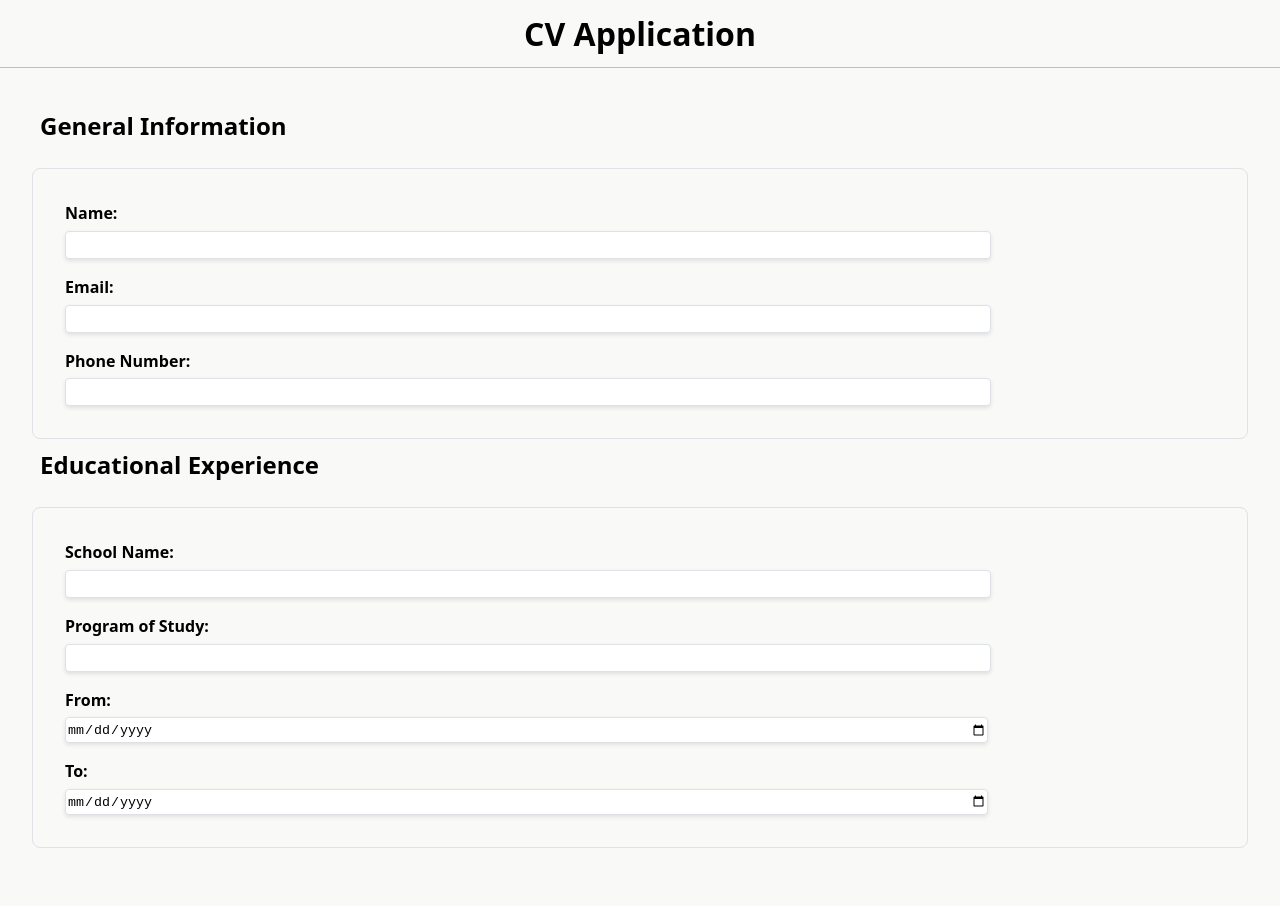
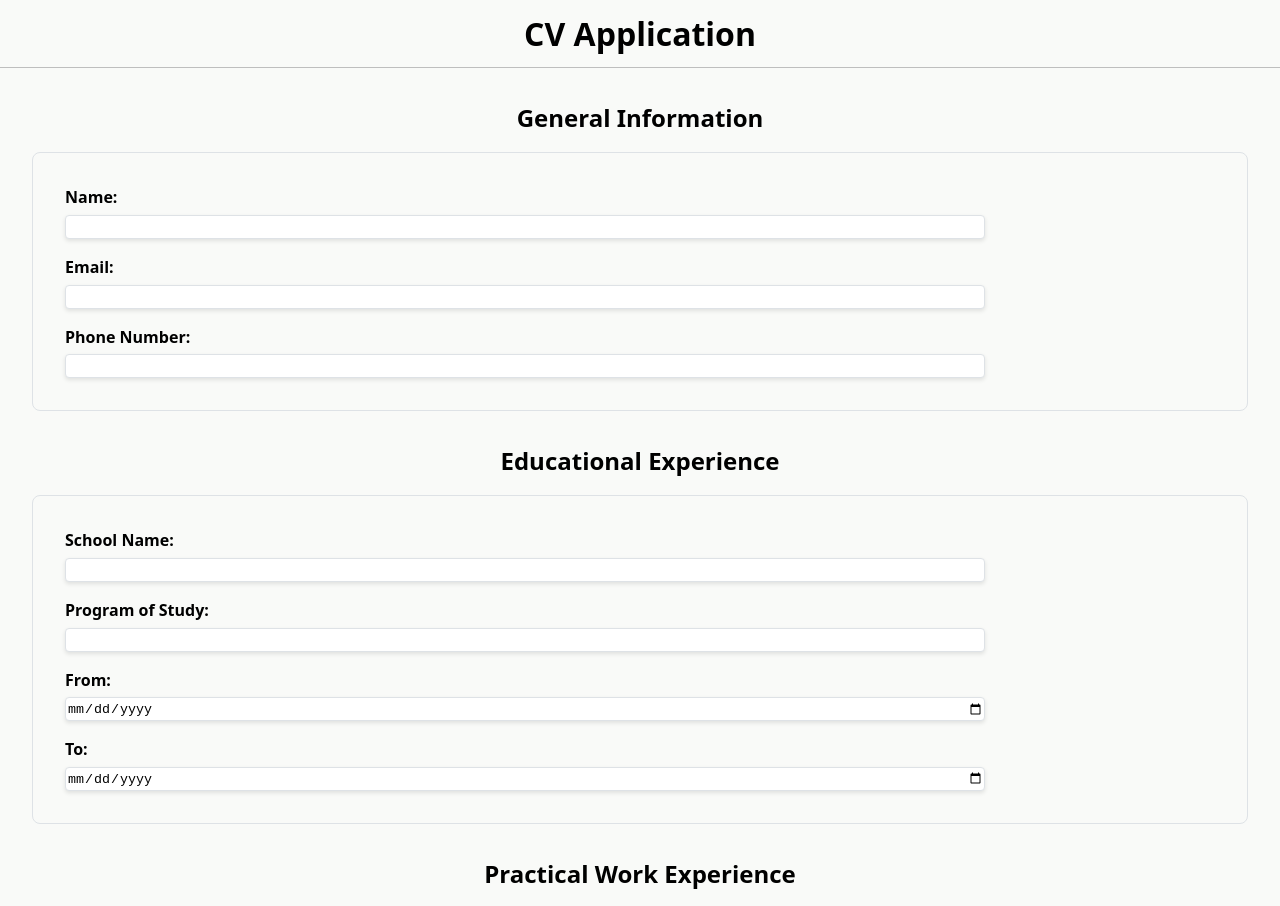
Before and after one commit to Agoth24/odin-cv-application, a React (Vite) app: page / in a window 1280 px wide. Shown: the top 906 px of the page. Before the commit the page ends 880 px from the top, so only its background shows below. Built offline with nearby package versions, Linux system fonts and the light colour scheme.

Commit message:
Cleaned some styling files and worked on structure

```diff
--- a/src/App.css
+++ b/src/App.css
@@ -1,3 +1,7 @@
+* {
+  box-sizing: border-box;
+}
+
 :root {
   --light-gray: #dee2e6;
   --dark-ocean: #005F73;
@@ -5,6 +9,10 @@
 
 main {
   padding: 2rem;
+  display: flex;
+  flex-direction: column;
+  gap: 2rem;
+  text-align: center;
 }
 
 section {
@@ -14,7 +22,7 @@ section {
 }
 
 h1, h2, h3, h4 {
-    margin: 0.5rem;
+  margin: 0;
 }
 
 form {
@@ -26,6 +34,7 @@ form {
   gap: 1rem;
   max-width: 100%;
 }
+
 
 .form-group {
     display: flex;
@@ -43,9 +52,17 @@ label {
 
 input {
   height: 1.5rem;
-  max-width: 100%;
+  max-width: 80%;
   border: 1px solid var(--light-gray);
   border-radius: 0.25rem;
   box-shadow: 0 2px 4px rgba(0, 0, 0, 0.1);
   accent-color: var(--dark-ocean);
 }
+
+input:user-invalid {
+  border: 1px solid red;
+}
+
+input:user-valid {
+  border: 1px solid green;
+}
--- a/src/App.jsx
+++ b/src/App.jsx
@@ -3,6 +3,8 @@ import "./App.css";
 import Education from "./components/Education";
 import GeneralInfo from "./components/GeneralInfo";
 import Header from "./components/Header";
+import PracticalExp from "./components/PracticalExp";
+
 function App() {
   return (
     <>
@@ -10,6 +12,7 @@ function App() {
       <main>
       <GeneralInfo />
       <Education />
+      <PracticalExp />
       </main>
     </>
   );
--- a/src/components/Education.jsx
+++ b/src/components/Education.jsx
@@ -1,4 +1,3 @@
-import "../styles/education.css";
 import "../index.css";
 import FormGroup from "./FormGroup";
 
--- a/src/components/GeneralInfo.jsx
+++ b/src/components/GeneralInfo.jsx
@@ -1,4 +1,3 @@
-import "../styles/generalInfo.css";
 import "../index.css"
 import FormGroup from "./FormGroup";
 
@@ -10,7 +9,7 @@ export default function GeneralInfo() {
       <form method="#">
         <FormGroup id="nameInput" labelText="Name:" type="text"/>
         <FormGroup id="emailInput" labelText="Email:" type="email"/>
-        <FormGroup id="telInput" labelText="Phone Number:" type="tel"/>
+        <FormGroup id="telInput" labelText="Phone Number:" type=""/>
       </form>
     </section>
   );
--- a/src/components/Header.jsx
+++ b/src/components/Header.jsx
@@ -1,5 +1,9 @@
-import '../styles/header.css'
+import "../styles/header.css";
 
 export default function Header() {
-return <h1 className="header">CV Application</h1>
+  return (
+    <div className="header">
+      <h1>CV Application</h1>
+    </div>
+  );
 }
--- /dev/null
+++ b/src/components/PracticalExp.jsx
@@ -0,0 +1,14 @@
+import '../App.css'
+import FormGroup from './FormGroup'
+
+export default function PracticalExp() {
+
+    return (
+        <section>
+            <h2>Practical Work Experience</h2>
+            <form>
+
+            </form>
+        </section>
+    )
+}
--- a/src/styles/generalInfo.css
+++ /dev/null
@@ -1,12 +0,0 @@
-:root {
-  --light-gray: #dee2e6;
-}
-
-
-input {
-  height: 1.5rem;
-  width: 80%;
-  border: 1px solid var(--light-gray);
-  border-radius: 0.25rem;
-  box-shadow: 0 2px 4px rgba(0, 0, 0, 0.1);
-}
```
Also changed, not shown: src/styles/education.css (deleted).
